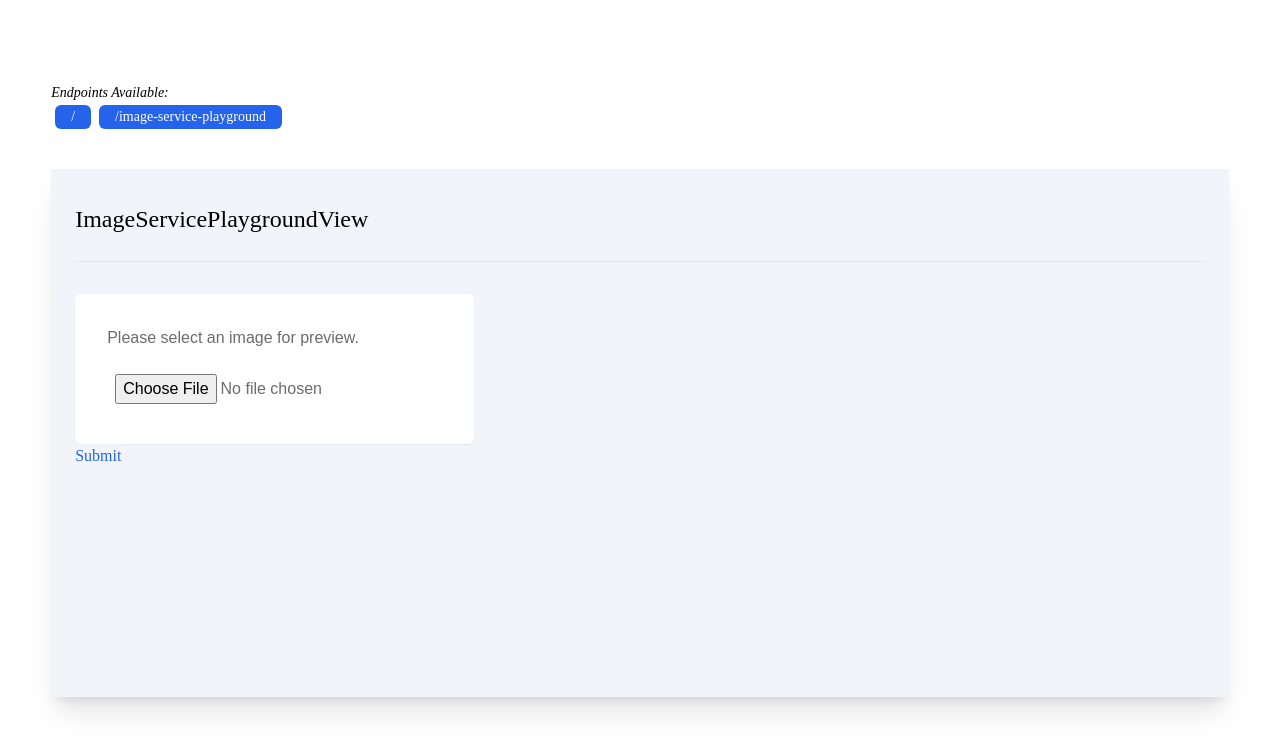
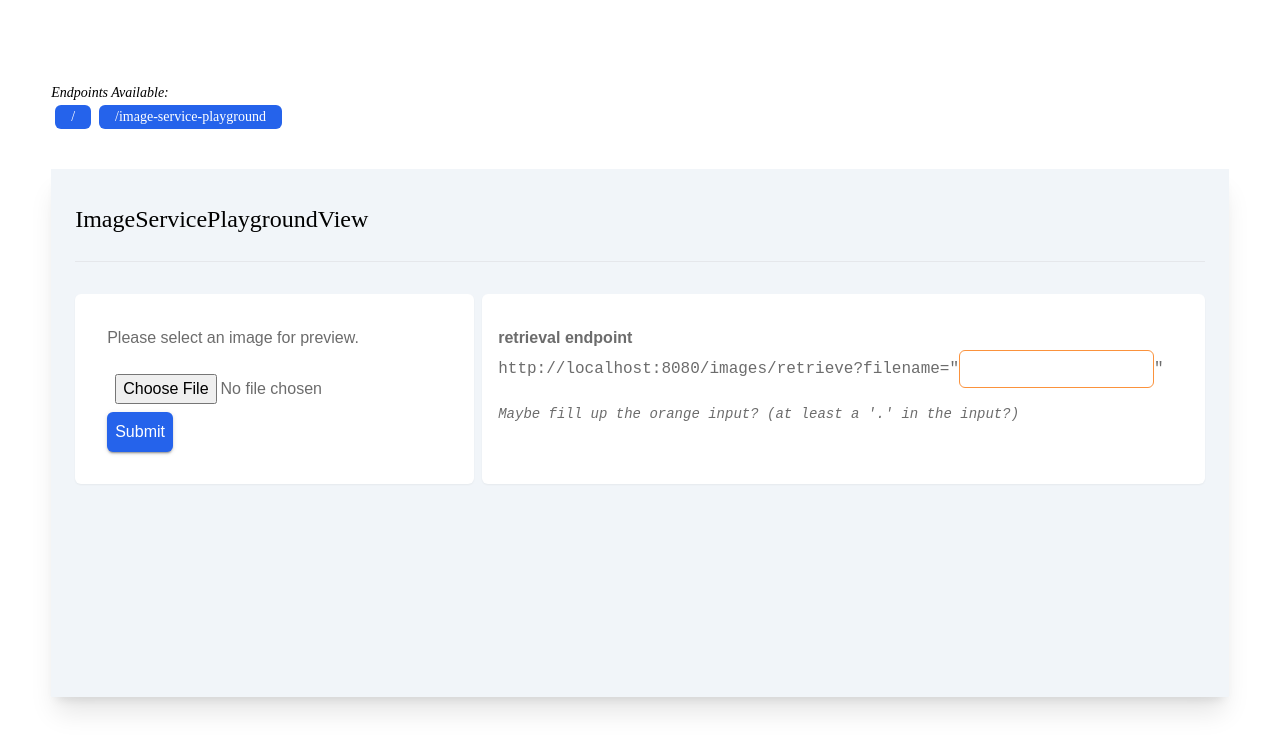
Before and after one commit to cheonglol/whatever-springframework-java17, a React (Create React App) app in the folder frontend/: page /image-service-playground in a window 1280 px wide. Shown: the top 750 px of the page. Built offline with nearby package versions, Linux system fonts and the light colour scheme; a web font is replaced by a local one.

Commit message:
added `RetrieveImagePreview` component for `/retrieve`

```diff
--- /dev/null
+++ b/frontend/src/components/ImageServicePlayground/RetrieveImagePreview.tsx
@@ -0,0 +1,12 @@
+import React from "react";
+
+interface Props {
+  imageSrc: string;
+}
+
+const RetrieveImagePreview = ({ imageSrc }: Props) => {
+  if (!imageSrc.includes(".")) return <em className="mt-4 text-sm block">Maybe fill up the orange input? (at least a '.' in the input?)</em>;
+  return <img className="" src={imageSrc} />;
+};
+
+export default React.memo(RetrieveImagePreview);
--- a/frontend/src/view/ImageServicePlaygroundView.tsx
+++ b/frontend/src/view/ImageServicePlaygroundView.tsx
@@ -1,36 +1,55 @@
 import { Card } from "primereact/card";
-import { useState } from "react";
+import { useState, useEffect } from "react";
 import { BaseLayout } from "../layouts/BaseLayout";
 import { uploadImage } from "../api/ImageServiceUpload_API";
+import { Button } from "primereact/button";
+import { InputText } from "primereact/inputtext";
+import RetrieveImagePreview from "../components/ImageServicePlayground/RetrieveImagePreview";
+
+// TEMPORARY CONST - TODO: MOVE THIS SHIT INTO ENV OR SOMETHING
 
 const ImageServicePlaygroundView = () => {
-  const [previewSrc, setPreviewSrc] = useState<string | null>(null);
+  const serviceProviderAddr = "http://localhost:8080";
+  const retrievalPath = (param?: string) => (param ? `/images/retrieve?filename=${param}` : "/images/retrieve?filename=");
+
+  const [uploadPreviewSrc, setUploadPreviewSrc] = useState<string | null>(null);
   const [fileName, setFileName] = useState<string>("");
+  const [retrieveFilename, setRetrieveFilename] = useState<string>("");
 
-  const handlePreviewImageUpload = (e: React.ChangeEvent<HTMLInputElement>) => {
+  const handleImageUploadPreview = (e: React.ChangeEvent<HTMLInputElement>) => {
     if (e.target.files && e.target.files.length > 0) {
       const file = e.target.files[0];
       const reader = new FileReader();
       reader.onloadend = () => {
-        setPreviewSrc(reader.result as string);
+        setUploadPreviewSrc(reader.result as string);
       };
       reader.readAsDataURL(file);
       setFileName(file.name);
     }
   };
 
-  const handleSubmit = async (e: React.FormEvent<HTMLFormElement>) => {
+  const handleUploadSubmit = async (e: React.FormEvent<HTMLFormElement>) => {
     e.preventDefault();
-    if (!previewSrc) {
+    if (!uploadPreviewSrc) {
       alert("Please select an image first.");
       return;
     }
 
     // Extract base64 string and use the stored filename
-    const base64data = previewSrc?.split(",")[1]; // Assuming previewSrc is a data URL
+    const base64data = uploadPreviewSrc?.split(",")[1]; // Assuming previewSrc is a data URL
     // Call the modified uploadImage function
     uploadImage(base64data, fileName);
   };
+
+  const handleRetrievalSample = async (e: React.ChangeEvent<HTMLInputElement>) => {
+    if (!e.target.value.includes(".")) return;
+    if (e.target.value.split(".")[1].length <= 2) return;
+    await new Promise((resolve) => setTimeout(resolve, 1500));
+
+    setRetrieveFilename(`${serviceProviderAddr}${retrievalPath(e.target.value)}`);
+  };
+
+  useEffect(() => {}, [retrieveFilename]);
 
   return (
     <BaseLayout
@@ -38,15 +57,26 @@ const ImageServicePlaygroundView = () => {
         <>
           <h1>ImageServicePlaygroundView</h1>
           <hr />
-          <form onSubmit={handleSubmit}>
-            <Card className="shadow-sm w-fit px-4 transition-all">
-              {previewSrc ? <img className="max-w-[30rem]" src={previewSrc} alt="Selected" /> : <div className="">Please select an image for preview.</div>}
-              <input className="mt-4 p-2 mr-4" type="file" placeholder="Image Path" onChange={handlePreviewImageUpload} />
+          <div className="flex flex-row space-x-2">
+            <Card className="flex-1 shadow-sm w-fit px-4 transition-all">
+              <form onSubmit={handleUploadSubmit}>
+                {uploadPreviewSrc ? <img className="max-w-[30rem]" src={uploadPreviewSrc} alt="Selected" /> : <div className="">Please select an image for preview.</div>}
+                <input className="mt-4 p-2 mr-4" type="file" placeholder="Image Path" onChange={handleImageUploadPreview} />
+                <Button className="p-2 bg-blue-600 text-white" raised type="submit">
+                  Submit
+                </Button>
+              </form>
             </Card>
-            <button className="bg-slate-100 text-blue-600" type="submit">
-              Submit
-            </button>
-          </form>
+            <Card className="flex-[2.2] shadow-sm">
+              <strong>retrieval endpoint</strong>
+              <pre>
+                {serviceProviderAddr}
+                {retrievalPath()}"
+                <InputText className="border border-orange-400 p-2 text-orange-400 inline-block font-bold text-sm" onChange={handleRetrievalSample} />"
+                <RetrieveImagePreview imageSrc={retrieveFilename} />
+              </pre>
+            </Card>
+          </div>
         </>
       }
     />
```
